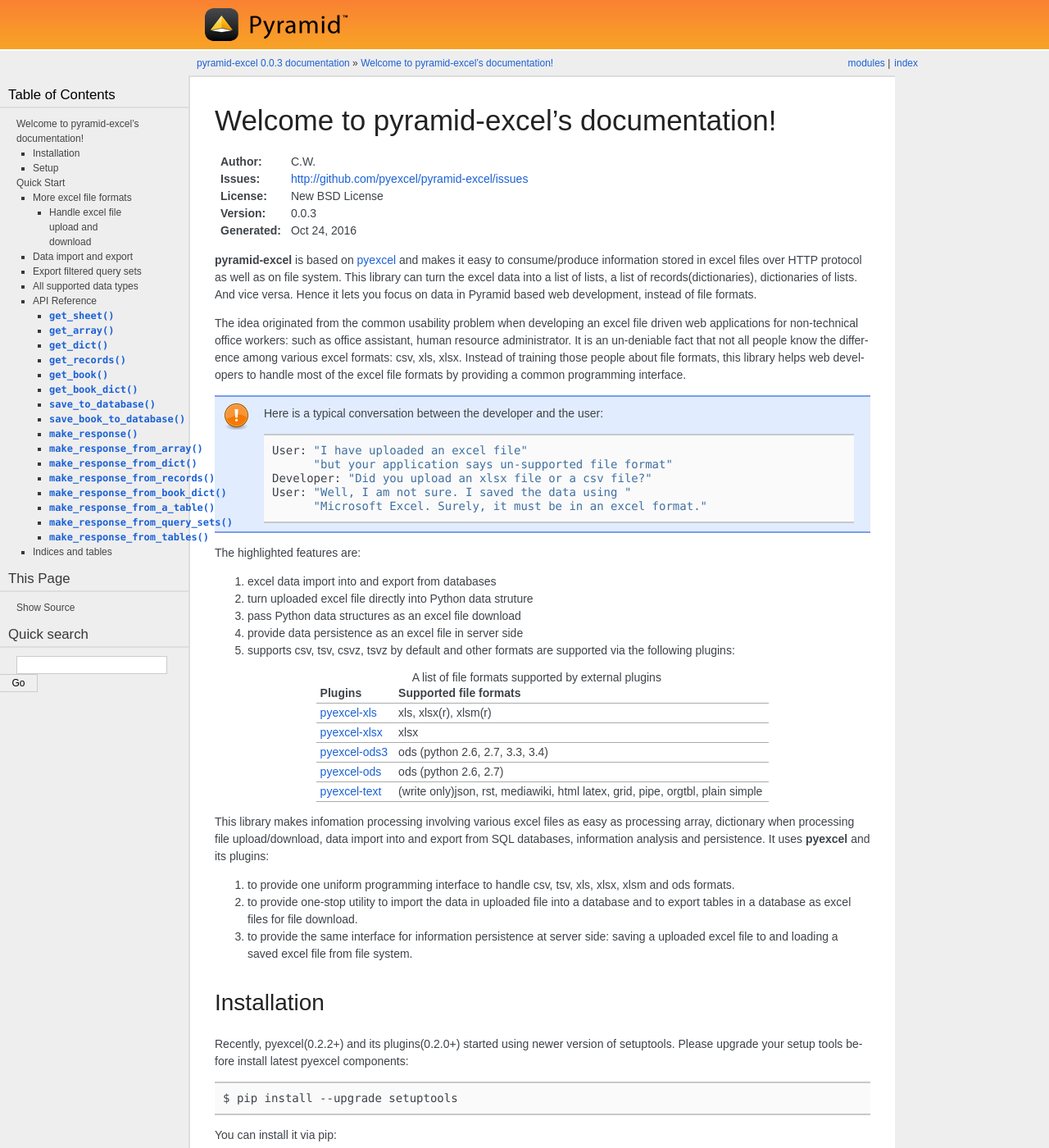
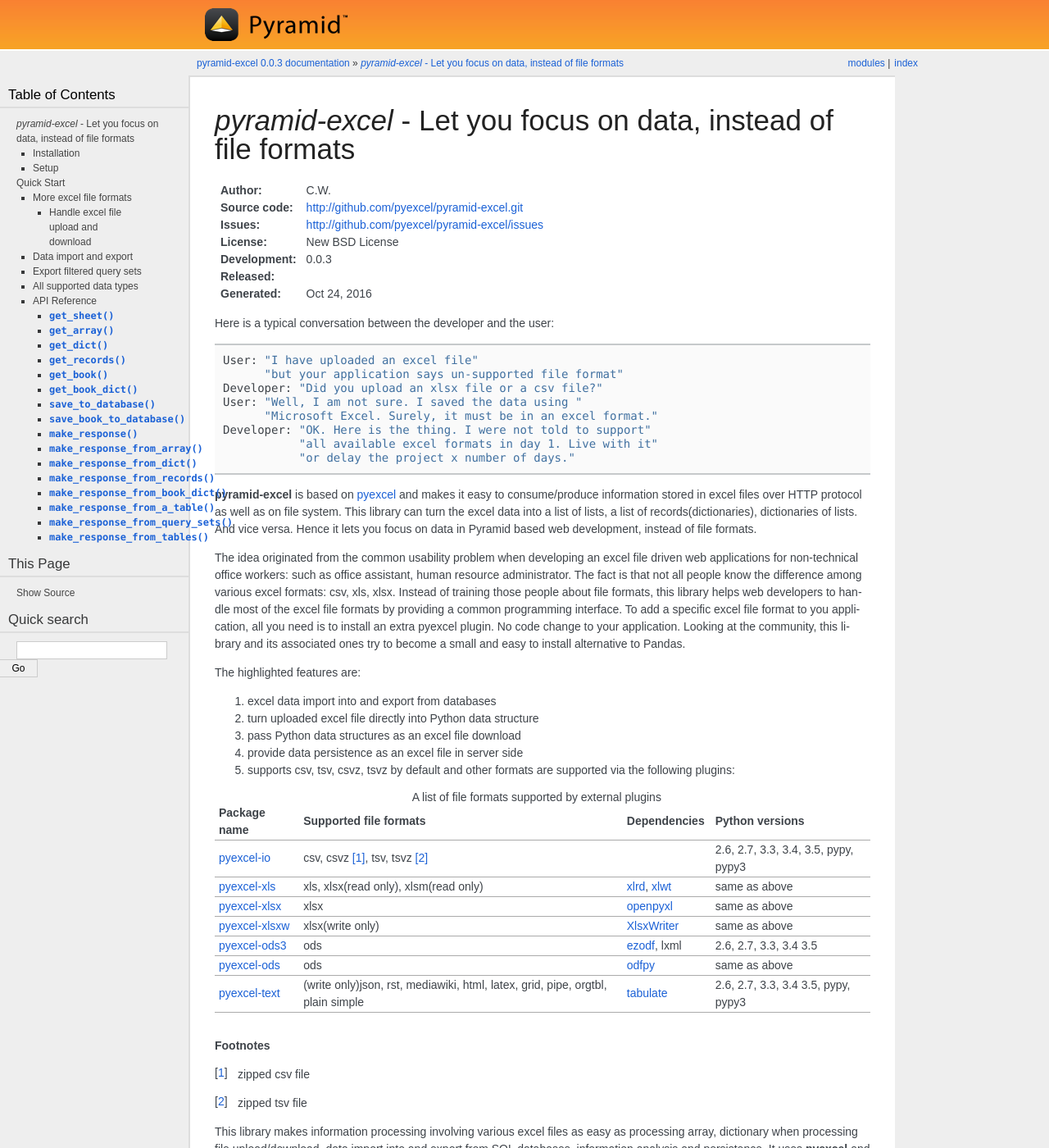
Before and after one commit to pyexcel-webwares/pyramid-excel, a Sphinx documentation site: the page built from docs/source/index.rst, in a window 1280 px wide and 1400 px high. Shown: the whole window at 82% size. Built offline with Sphinx 7.4.7, drawn with Linux system fonts in a browser that asks for light colours; some web fonts are replaced; some of the changed text lies outside the part shown.

Commit message:
sync with pyexcel commons

```diff
--- a/docs/source/conf.py
+++ b/docs/source/conf.py
@@ -9,14 +9,14 @@
 intersphinx_mapping = {
     'pyexcel': ('http://pyexcel.readthedocs.org/en/latest/', None)
 }
-
+spelling_word_list_filename = 'spelling_wordlist.txt'
 templates_path = ['_templates']
 source_suffix = '.rst'
 master_doc = 'index'
 
 project = u'pyramid-excel'
 copyright = u'2015-2016 Onni Software Ltd.'
-version = '0.0.3'
+version = ''
 release = '0.0.3'
 exclude_patterns = []
 pygments_style = 'sphinx'
--- a/docs/source/index.rst
+++ b/docs/source/index.rst
@@ -3,14 +3,27 @@
    You can adapt this file completely to your liking, but it should at least
    contain the root `toctree` directive.
 
-Welcome to pyramid-excel's documentation!
+`pyramid-excel` - Let you focus on data, instead of file formats
 ================================================================================
 
 :Author: C.W.
+:Source code: http://github.com/pyexcel/pyramid-excel.git
 :Issues: http://github.com/pyexcel/pyramid-excel/issues
 :License: New BSD License
-:Version: |version|
+:Development: |release|
+:Released: |version|
 :Generated: |today|
+
+Here is a typical conversation between the developer and the user::
+
+ User: "I have uploaded an excel file"
+       "but your application says un-supported file format"
+ Developer: "Did you upload an xlsx file or a csv file?"
+ User: "Well, I am not sure. I saved the data using "
+       "Microsoft Excel. Surely, it must be in an excel format."
+ Developer: "OK. Here is the thing. I were not told to support"
+            "all available excel formats in day 1. Live with it"
+            "or delay the project x number of days."
 
 **pyramid-excel** is based on `pyexcel <https://github.com/pyexcel/pyexcel>`_ and makes
 it easy to consume/produce information stored in excel files over HTTP protocol as
@@ -20,51 +33,72 @@
 
 The idea originated from the common usability problem when developing an excel file
 driven web applications for non-technical office workers: such as office assistant,
-human resource administrator. It is an un-deniable fact that not all people know the
+human resource administrator. The fact is that not all people know the
 difference among various excel formats: csv, xls, xlsx. Instead of training those people
 about file formats, this library helps web developers to handle most of the excel file
-formats by providing a common programming interface.
+formats by providing a common programming interface. To add a specific excel file format
+to you application, all you need is to install an extra pyexcel plugin. No code change
+to your application. Looking at the community, this library and its associated ones try
+to become a small and easy to install alternative to Pandas.
 
-.. note::
- Here is a typical conversation between the developer and the user::
-
-  User: "I have uploaded an excel file"
-        "but your application says un-supported file format"
-  Developer: "Did you upload an xlsx file or a csv file?"
-  User: "Well, I am not sure. I saved the data using "
-        "Microsoft Excel. Surely, it must be in an excel format."
 
 The highlighted features are:
 
 #. excel data import into and export from databases
-#. turn uploaded excel file directly into Python data struture
+#. turn uploaded excel file directly into Python data structure
 #. pass Python data structures as an excel file download
 #. provide data persistence as an excel file in server side
 #. supports csv, tsv, csvz, tsvz by default and other formats are supported via
    the following plugins:
 
 .. _file-format-list:
+.. _a-map-of-plugins-and-file-formats:
 
 .. table:: A list of file formats supported by external plugins
 
-   ================ ========================================
-   Plugins          Supported file formats
-   ================ ========================================
-   `pyexcel-xls`_   xls, xlsx(r), xlsm(r)
-   `pyexcel-xlsx`_  xlsx
-   `pyexcel-ods3`_  ods (python 2.6, 2.7, 3.3, 3.4)
-   `pyexcel-ods`_   ods (python 2.6, 2.7)
-   `pyexcel-text`_  (write only)json, rst, mediawiki, html
-                    latex, grid, pipe, orgtbl, plain simple
-   ================ ========================================
+   ================= ======================= ============= ==================
+   Package name      Supported file formats  Dependencies  Python versions
+   ================= ======================= ============= ==================
+   `pyexcel-io`_     csv, csvz [#f1]_, tsv,                2.6, 2.7, 3.3,
+                     tsvz [#f2]_                           3.4, 3.5,
+                                                           pypy, pypy3
+   `pyexcel-xls`_    xls, xlsx(read only),   `xlrd`_,      same as above
+                     xlsm(read only)         `xlwt`_
+   `pyexcel-xlsx`_   xlsx                    `openpyxl`_   same as above
+   `pyexcel-xlsxw`_  xlsx(write only)        `XlsxWriter`_ same as above
+   `pyexcel-ods3`_   ods                     `ezodf`_,     2.6, 2.7, 3.3, 3.4
+                                             lxml          3.5
+   `pyexcel-ods`_    ods                     `odfpy`_      same as above
+   `pyexcel-text`_   (write only)json, rst,  `tabulate`_   2.6, 2.7, 3.3, 3.4
+                     mediawiki, html,                      3.5, pypy, pypy3
+                     latex, grid, pipe,
+                     orgtbl, plain simple
+   ================= ======================= ============= ==================
 
+.. _pyexcel-io: https://github.com/pyexcel/pyexcel-io
 .. _pyexcel-xls: https://github.com/pyexcel/pyexcel-xls
 .. _pyexcel-xlsx: https://github.com/pyexcel/pyexcel-xlsx
 .. _pyexcel-ods: https://github.com/pyexcel/pyexcel-ods
 .. _pyexcel-ods3: https://github.com/pyexcel/pyexcel-ods3
+.. _pyexcel-xlsxw: https://github.com/pyexcel/pyexcel-xlsxw
+
+.. _xlrd: https://github.com/python-excel/xlrd
+.. _xlwt: https://github.com/python-excel/xlwt
+.. _openpyxl: https://bitbucket.org/openpyxl/openpyxl
+.. _XlsxWriter: https://github.com/jmcnamara/XlsxWriter
+.. _ezodf: https://github.com/T0ha/ezodf
+.. _odfpy: https://github.com/eea/odfpy
+
 .. _pyexcel-text: https://github.com/pyexcel/pyexcel-text
+.. _tabulate: https://bitbucket.org/astanin/python-tabulate
 
-This library makes infomation processing involving various excel files as easy as
+.. rubric:: Footnotes
+
+.. [#f1] zipped csv file
+.. [#f2] zipped tsv file
+
+
+This library makes information processing involving various excel files as easy as
 processing array, dictionary when processing file upload/download, data import into
 and export from SQL databases, information analysis and persistence. It uses
 **pyexcel** and its plugins:
@@ -76,13 +110,6 @@
 
 Installation
 -------------------
-
-
-Recently, pyexcel(0.2.2+) and its plugins(0.2.0+) started using newer version of setuptools. Please upgrade your setup tools before install latest pyexcel components:
-
-.. code-block:: bash
-
-    $ pip install --upgrade setuptools
 
 You can install it via pip:
 
@@ -545,10 +572,3 @@
    :param file_type: same as :meth:`~pyramid_excel.make_response`
    :param status: same as :meth:`~pyramid_excel.make_response`
    :param file_name: same as :meth:`~pyramid_excel.make_response`
-
-Indices and tables
---------------------
-
-* :ref:`genindex`
-* :ref:`modindex`
-* :ref:`search`
--- a/rnd_requirements.txt
+++ b/rnd_requirements.txt
@@ -1,7 +1,2 @@
-https://github.com/chfw/ezodf/archive/master.zip
-https://github.com/pyexcel/pyexcel-io/archive/master.zip
 https://github.com/pyexcel/pyexcel/archive/master.zip
 https://github.com/pyexcel/pyexcel-webio/archive/master.zip
-https://github.com/pyexcel/pyexcel-xls/archive/master.zip
-https://github.com/pyexcel/pyexcel-xlsx/archive/master.zip
-https://github.com/pyexcel/pyexcel-ods3/archive/master.zip
```
Also changed, not shown: README.rst (+113 -33 lines), setup.py (+47 -19 lines), .travis.yml, 1 other file.
